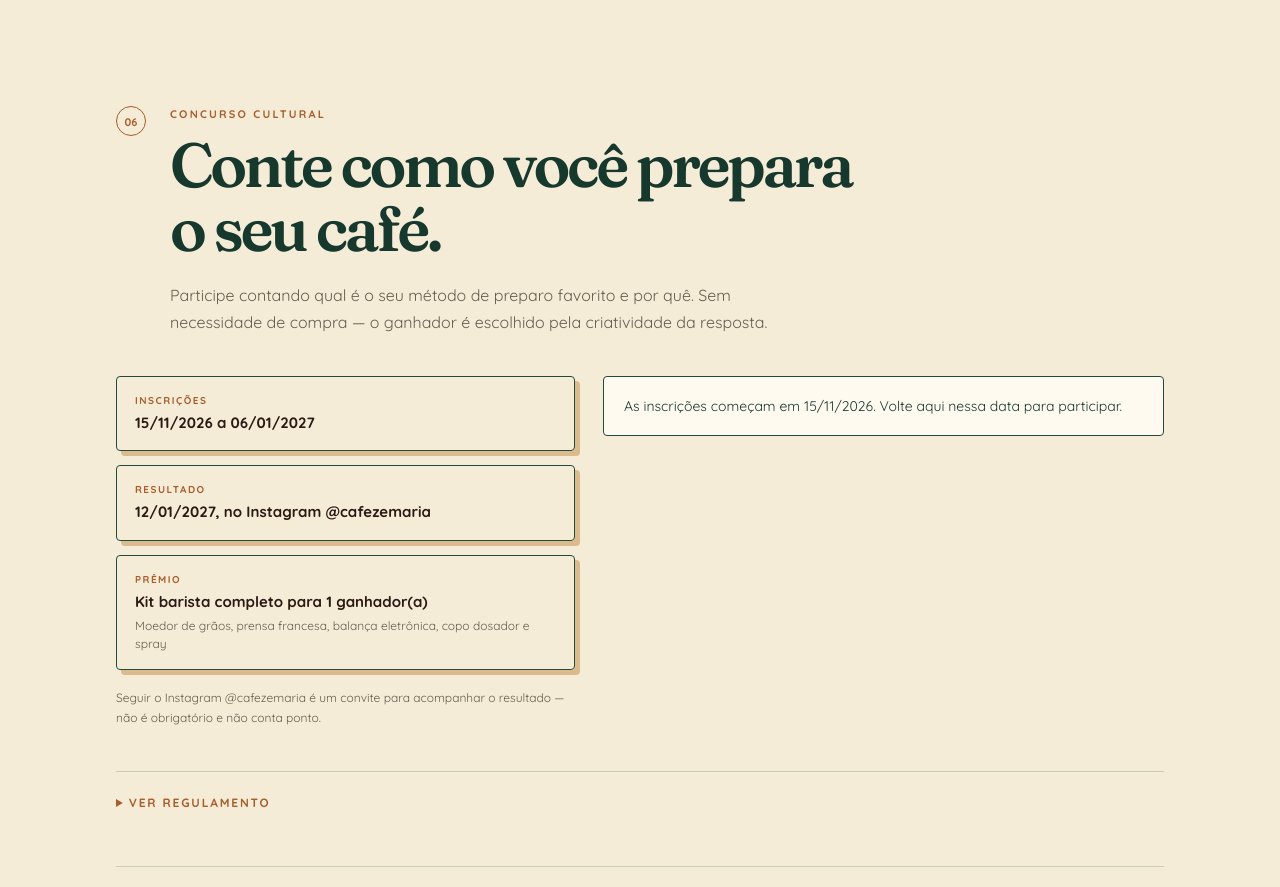
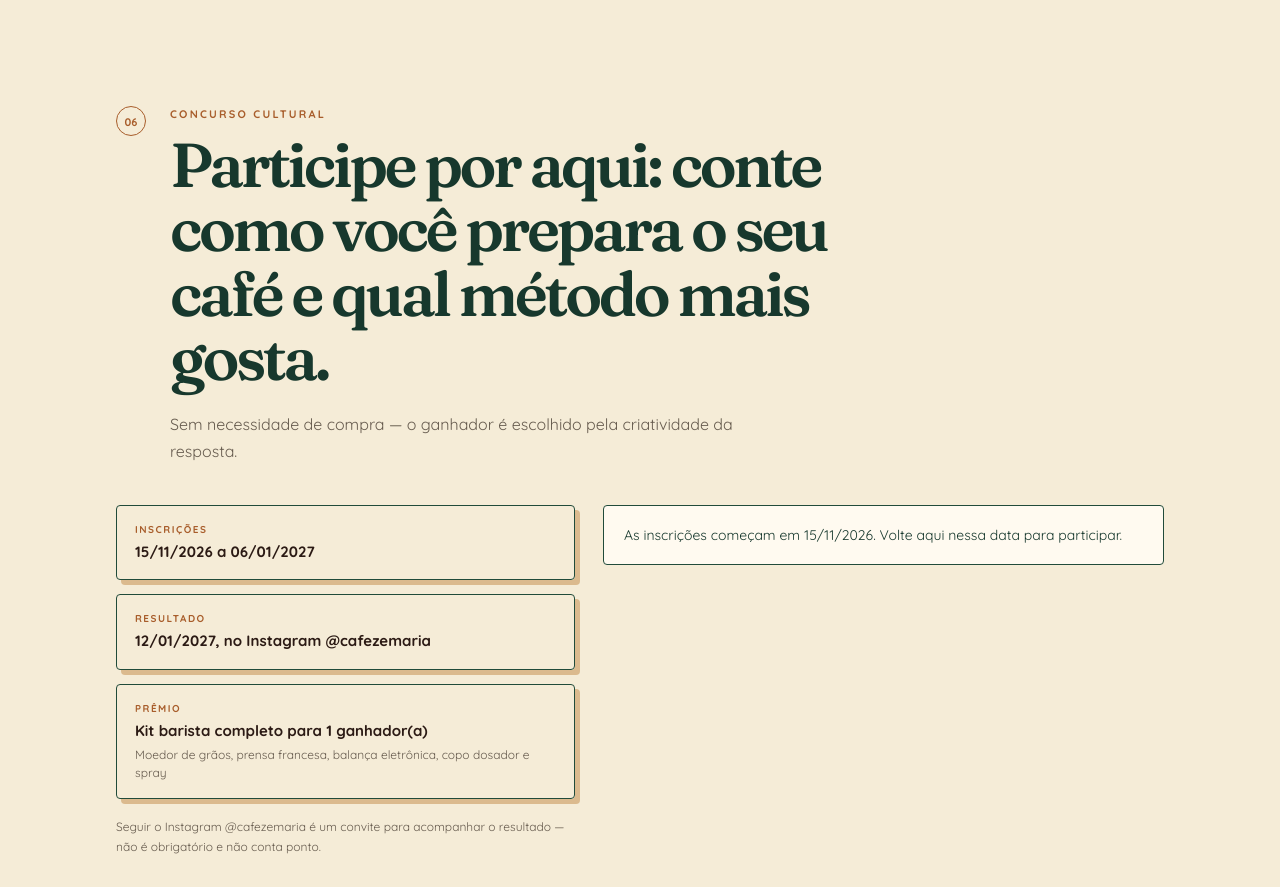
Before and after one commit to marketing-cafes-especiais/historia-do-cafe-ze-maria, a React (Vite) app: page / in a window 1280 px wide. Shown: the part 9820-10707 px from the top of the page. Built offline with nearby package versions, Linux system fonts and the light colour scheme; the HTML template or start-up script is replaced by a standard one.

Commit message:
Deixa o título do concurso mais claro sobre como participar

```diff
--- a/src/App.tsx
+++ b/src/App.tsx
@@ -124,9 +124,8 @@ function ConcursoCultural() {
       <SectionTitle
         number="06"
         eyebrow="Concurso cultural"
-        title="Conte como você prepara o seu café."
+        title="Participe por aqui: conte como você prepara o seu café e qual método mais gosta."
       >
-        Participe contando qual é o seu método de preparo favorito e por quê.
         Sem necessidade de compra — o ganhador é escolhido pela criatividade da resposta.
       </SectionTitle>
 
```
